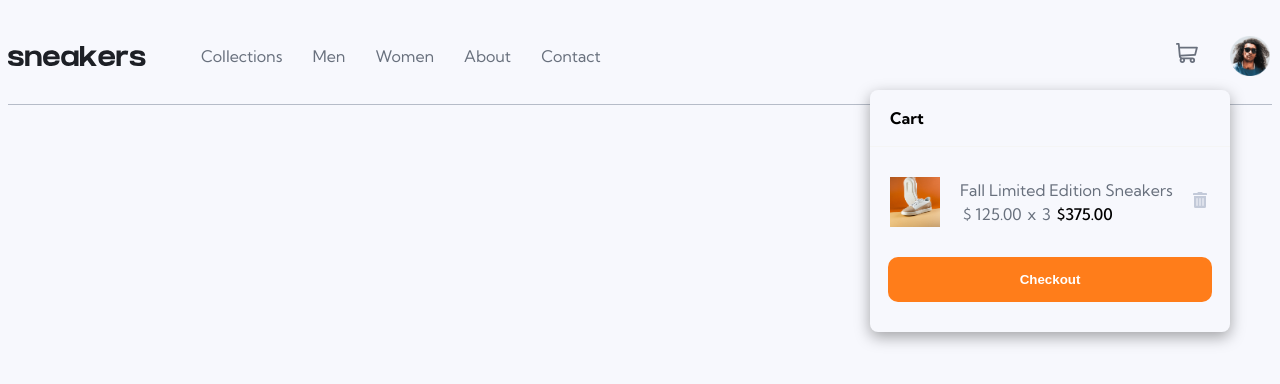
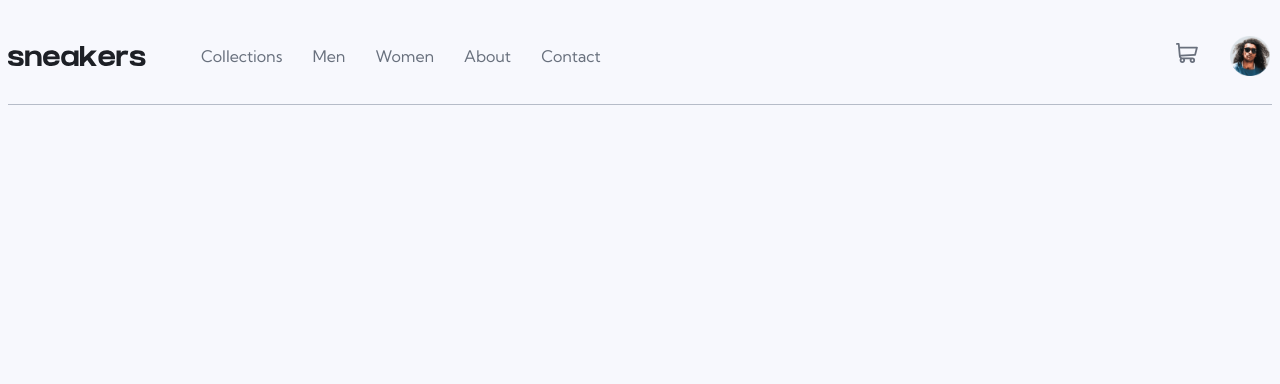
Before and after one commit to LaimaJan/Ecommerce-product-page, a React (Vite) app: page / in a window 1280 px wide. Shown: the top 384 px of the page. Built offline with nearby package versions, Linux system fonts and the light colour scheme.

Commit message:
added screen width tracking func

```diff
--- a/src/app/App.jsx
+++ b/src/app/App.jsx
@@ -1,4 +1,4 @@
-// import { useState } from 'react'
+import { useState, useRef, useEffect } from 'react';
 import Navbar from './components/Navbar/Navbar';
 import PopUpNavbar from './components/PopUpNavbar/PopUpNavbar';
 import ShoppingCart from './components/ShoppingCart/ShoppingCart';
@@ -6,8 +6,24 @@ import ShoppingCart from './components/ShoppingCart/ShoppingCart';
 import './App.css';
 
 function App() {
+	const [appWidth, setAppWidth] = useState(0);
+	const elementRef = useRef(null);
+	console.log(appWidth);
+
+	useEffect(() => {
+		const handleResize = () => {
+			setAppWidth(elementRef.current.offsetWidth);
+		};
+		handleResize();
+		window.addEventListener('resize', handleResize);
+
+		return () => {
+			window.removeEventListener('resize', handleResize);
+		};
+	}, []);
+
 	return (
-		<div className="App">
+		<div className="App" ref={elementRef}>
 			{/* menu button before logo, when width is 1440px the menu button doesnt show up.
       When width is < 375px the button shows up before the logo, on click the nav bar from left appears. */}
 			<PopUpNavbar />
--- a/src/app/components/Navbar/Navbar.css
+++ b/src/app/components/Navbar/Navbar.css
@@ -60,6 +60,23 @@
 	cursor: pointer;
 }
 
+.cart-item-amount-bubble {
+	position: absolute;
+	display: none;
+	top: 30px;
+	right: 180px;
+}
+
+.cart-item-amount-bubble p {
+	font-size: 9px;
+	width: 18px;
+	height: 12px;
+	font-weight: 600;
+	color: var(--white);
+	background-color: var(--orange);
+	border-radius: 10px;
+}
+
 .avatar-icon-container {
 	width: 44px;
 	height: 44px;
--- a/src/app/components/Navbar/Navbar.jsx
+++ b/src/app/components/Navbar/Navbar.jsx
@@ -1,7 +1,9 @@
 import './Navbar.css';
 import avatarImage from '../../../images/image-avatar.png';
+import { useState } from 'react';
 
 export default function Navbar() {
+	const [cartAmountItems, setCartAmountItems] = useState('3');
 	return (
 		<div className="Navbar">
 			<div className="logo-navlist-container">
@@ -54,6 +56,9 @@ export default function Navbar() {
 						/>
 					</svg>
 				</div>
+				<div className="cart-item-amount-bubble">
+					<p>{cartAmountItems}</p>
+				</div>
 				<div className="avatar-icon-container">
 					<img src={avatarImage} alt="avatar-icon" />
 				</div>
--- a/src/app/components/ShoppingCart/ShoppingCart.css
+++ b/src/app/components/ShoppingCart/ShoppingCart.css
@@ -1,7 +1,8 @@
 .shopping-cart-container {
+	display: none;
 	background-color: var(--light-grayish-blue);
 	border-radius: 8px;
-	max-width: 360px;
+	max-width: 340px;
 	width: 100%;
 	position: absolute;
 	top: 90px;
@@ -21,22 +22,23 @@
 
 .cart-items {
 	display: flex;
-	justify-content: left;
-	margin-left: 20px;
+	justify-content: center;
 }
 
 .item {
+	width: 305px;
 	display: flex;
 	flex-direction: row;
 	justify-content: space-between;
 	align-items: center;
-	gap: 20px;
+	gap: 10px;
 	color: var(--dark-grayish-blue);
-	margin: 30px 0;
+	margin: 15px 0;
 }
 
 .item img {
 	width: 50px;
+	border-radius: 5px;
 }
 
 .item-description p {
@@ -69,7 +71,7 @@
 }
 
 .checkout-button-container button {
-	width: 90%;
+	width: 305px;
 	border: none;
 	background-color: var(--orange);
 	padding: 15px 0;
```
